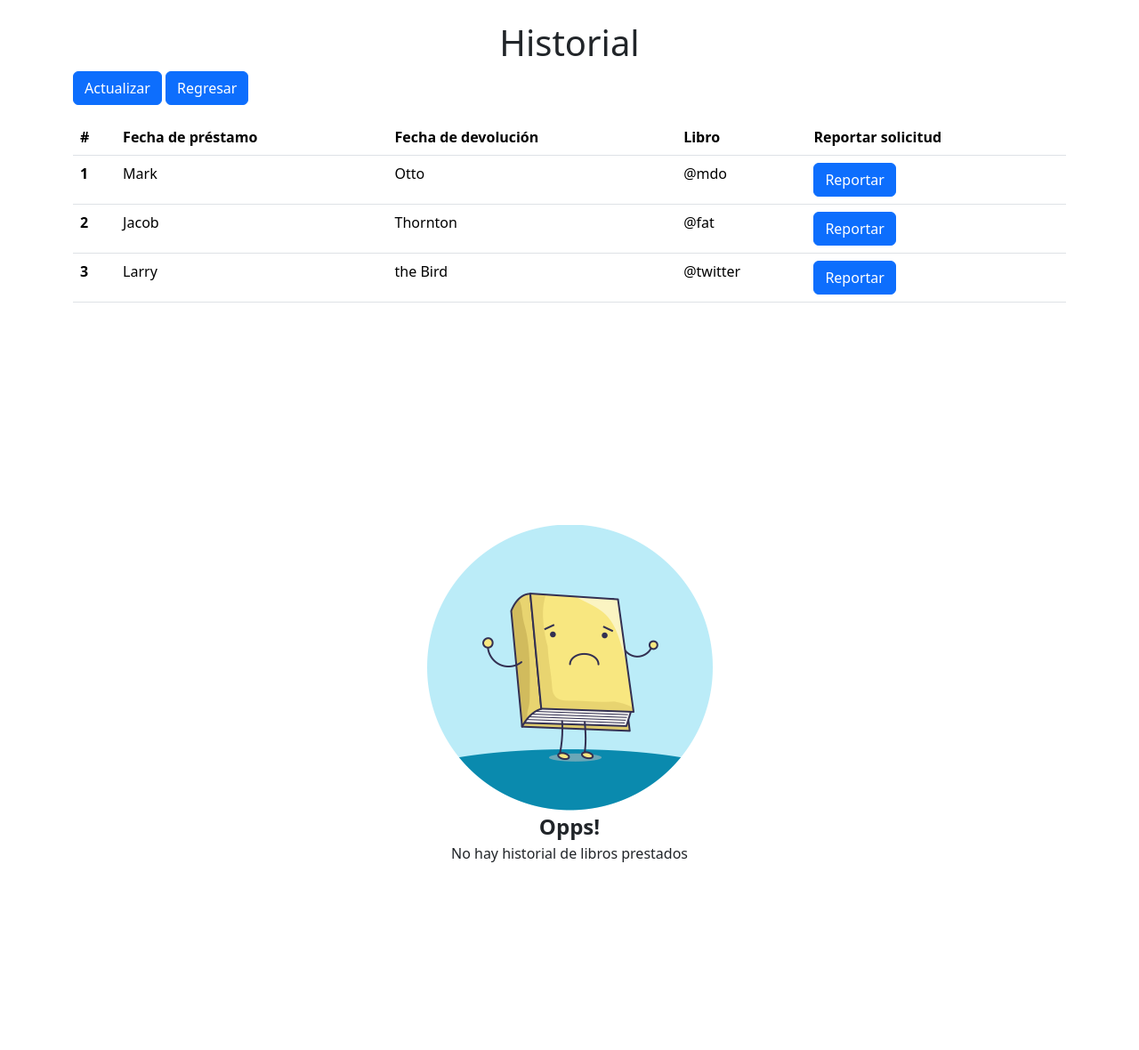
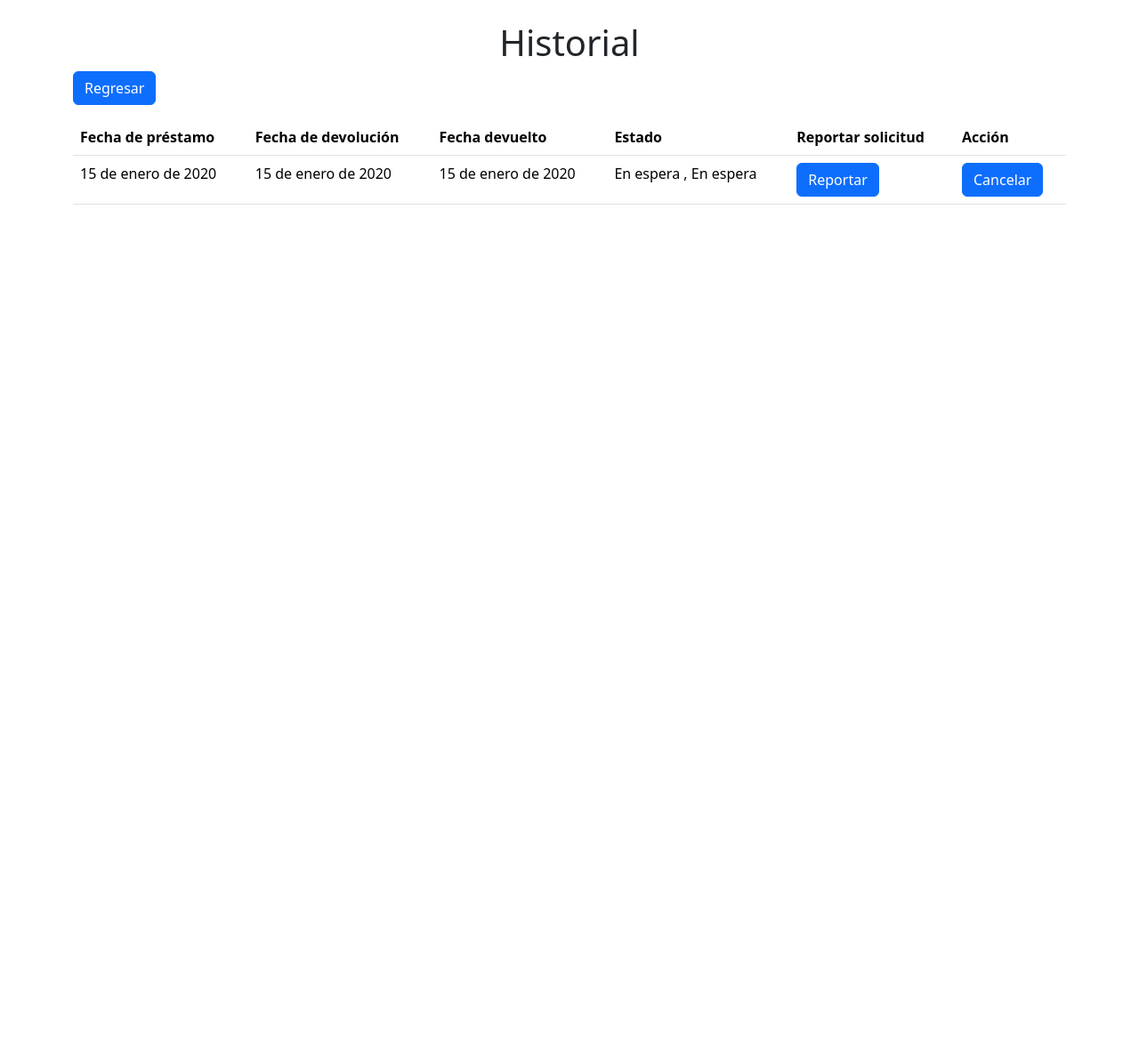
Before and after one commit to AngelloFD/biblioteca_online, a Django app: page /soliUser/ in a window 1280 px wide. Shown: the whole page at 89% size. After the commit the page ends 230 px from the top, so only its background shows below. Run offline with Django 4.2, Linux system fonts and the light colour scheme; a user stored in the database is signed in; tables that the repository leaves empty hold one stand-in row (values such as "Sample post").

Commit message:
Edicion modelo prestamousuario, lista de solicitudes

```diff
--- a/biblioteca_online/biblioteca_online/settings.py
+++ b/biblioteca_online/biblioteca_online/settings.py
@@ -135,7 +135,7 @@ AUTH_PASSWORD_VALIDATORS = [
 
 LANGUAGE_CODE = 'es-pe'
 
-TIME_ZONE = 'UTC'
+TIME_ZONE = 'America/Lima'
 
 USE_I18N = True
 
--- a/biblioteca_online/prestamos/admin.py
+++ b/biblioteca_online/prestamos/admin.py
@@ -1,6 +1,7 @@
 from django.contrib import admin
-from .models import Ejemplares, Prestamo
+from .models import Ejemplares, Prestamo, PrestamoEstado
 
 # Register your models here.
 admin.site.register(Ejemplares)
 admin.site.register(Prestamo)
+admin.site.register(PrestamoEstado)
--- a/biblioteca_online/prestamos/models.py
+++ b/biblioteca_online/prestamos/models.py
@@ -13,11 +13,18 @@ class Ejemplares(models.Model):
 
 class Prestamo(models.Model):
    id_prestamo = models.CharField(max_length=80, primary_key=True, unique=True, null=False, blank=False)
-   id_ejemplar = models.ForeignKey(Ejemplares, on_delete=models.CASCADE)
+   id_ejemplares = models.CharField(max_length=4000,null=False, blank=False, default="vacio")
    id_usuario = models.ForeignKey('usuario.Usuario', on_delete=models.CASCADE)
+   prestado_estado = models.ForeignKey('prestamos.PrestamoEstado', on_delete=models.CASCADE, default="En espera")
    fecha_iniprestamo = models.DateField(null=True, blank=True)
    fecha_finprestamo = models.DateField(null=True, blank=True)
    fecha_devolucion = models.DateField(null=True, blank=True)
 
    def __str__(self):
-      return self.id_prestamo + "_TO_" + self.id_usuario
+      return self.id_prestamo + "_TO_" + str(self.id_usuario)
+
+class PrestamoEstado(models.Model):
+   id_prestado = models.CharField(max_length=80, primary_key=True, unique=True, null=False, blank=False)
+   prestado = models.CharField(max_length=80,null=False, blank=False, default="invalido")
+   def __str__(self):
+      return self.prestado
--- /dev/null
+++ b/biblioteca_online/prestamos/prestamosbc/prestamosBC.py
@@ -0,0 +1,12 @@
+from prestamos.prestamosdalc.prestamoDALC import DALC_GetPrestamoOfUsuario
+from usuario.models import Usuario
+from django.core.exceptions import ObjectDoesNotExist, MultipleObjectsReturned
+
+def BC_GetPrestamoOfUsuario(usuario:Usuario):
+    try:
+        prestamo = DALC_GetPrestamoOfUsuario(usuario)
+        return prestamo
+    except ObjectDoesNotExist:
+        raise f"Error en DALC_GetPrestamoOfUsuario -> {ObjectDoesNotExist}"
+    except MultipleObjectsReturned:
+        raise f"Error en DALC_GetPrestamoOfUsuario -> {MultipleObjectsReturned}"
--- /dev/null
+++ b/biblioteca_online/prestamos/prestamosdalc/prestamoDALC.py
@@ -0,0 +1,12 @@
+from usuario.models import Usuario
+from prestamos.models import Prestamo
+from django.core.exceptions import ObjectDoesNotExist, MultipleObjectsReturned
+
+def DALC_GetPrestamoOfUsuario(usuario:Usuario):
+    try:
+        prestamo = Prestamo.objects.filter(id_usuario=usuario)
+        return prestamo
+    except ObjectDoesNotExist:
+        raise f"Error en DALC_GetPrestamoOfUsuario -> {ObjectDoesNotExist}"
+    except MultipleObjectsReturned:
+        raise f"Error en DALC_GetPrestamoOfUsuario -> {MultipleObjectsReturned}"
--- a/biblioteca_online/templates/usuario/solicitudUser.html
+++ b/biblioteca_online/templates/usuario/solicitudUser.html
@@ -9,48 +9,45 @@
     <h1 class="text-center">Historial</h1>
     <div class="d-flex flex-column align-items-start">
         <div>
-            <button class="btn btn-primary" type = "button" >Actualizar</button>
             <a class="btn btn-primary" href = "{% url 'core:frontendmain' %}">Regresar</a>
         </div>
+        {% if prestamos %}
         <table class="table mt-3 mx-auto">
             <thead class="thead-dark">
                 <tr>
-                    <th scope="col">#</th>
                     <th scope="col">Fecha de préstamo</th>
                     <th scope="col">Fecha de devolución</th>
-                    <th scope="col">Libro</th>
+                    <th scope="col">Fecha devuelto</th>
+                    <th scope="col">Estado</th>
                     <th scope="col">Reportar solicitud</th>
+                    <th scope="col">Acción</th>
                 </tr>
             </thead>
             <tbody>
+            {% for prestamo in prestamos %}
+
                 <tr>
-                    <th scope="row">1</th>
-                    <td>Mark</td>
-                    <td>Otto</td>
-                    <td>@mdo</td>
+                    <td>{{prestamo.fecha_iniprestamo}}</td>
+                    <td>{{prestamo.fecha_finprestamo}}</td>
+                    <td>{{prestamo.fecha_devolucion}}</td>
+                    <td>{{prestamo.prestado_estado}} , {{prestamo.prestado_estado.prestado}}</td>
                     <td><button class="btn btn-primary">Reportar</button></td>
+                    {%if prestamo.prestado_estado.prestado == 'En espera'%}
+                    <td><button class="btn btn-primary">Cancelar</button></td>
+                    {%else%}
+                    <td>---</td>
+                    {%endif%}
                 </tr>
-                <tr>
-                    <th scope="row">2</th>
-                    <td>Jacob</td>
-                    <td>Thornton</td>
-                    <td>@fat</td>
-                    <td><button class="btn btn-primary">Reportar</button></td>
-                </tr>
-                <tr>
-                    <th scope="row">3</th>
-                    <td>Larry</td>
-                    <td>the Bird</td>
-                    <td>@twitter</td>
-                    <td><button class="btn btn-primary">Reportar</button></td>
-                </tr>
+            {%endfor%}
             </tbody>
         </table>
+        {%else%}
+        <div class="container center-content">
+            <img src="/static/image/libro_error.png" alt="Error Image">
+            <label class="error-text">Opps!</label>
+            <label>Empieza a pedir libros en nuestro servicios!</label>
+        </div>
     </div>
 </div>
-<div class="container center-content">
-    <img src="/static/image/libro_error.png" alt="Error Image">
-    <label class="error-text">Opps!</label>
-    <label>No hay historial de libros prestados</label>
-</div>
+{%endif%}
 {% endblock body%}
--- a/biblioteca_online/usuario/models.py
+++ b/biblioteca_online/usuario/models.py
@@ -27,4 +27,4 @@ class InformeUsuario(models.Model):
    fecha_creacion = models.DateField(auto_now_add=True, null=False, blank=False)
 
    def __str__(self):
-      return self.id_informe + " " + self.id_usuario
+      return self.id_informe + " - " + str(self.id_usuario)
--- a/biblioteca_online/usuario/views.py
+++ b/biblioteca_online/usuario/views.py
@@ -1,3 +1,5 @@
+from prestamos.prestamosbc.prestamosBC import BC_GetPrestamoOfUsuario
+from usuario.usuariobc.usuariobc import BC_GetusuariobyUser
 from .forms import RegisterForm, LoginForm
 from .services import verificar_DNI
 from .models import Usuario
@@ -79,7 +81,6 @@ def conf_user(request):
         if dni is None:
             return render(request, "usuario/confUser.html")
         result = verificar_DNI(dni)
-        print("result: ", result)
         if result and 'nombres' in result:
             # agregar first_name, last_name y dni al usuario
             user = request.user
@@ -104,6 +105,12 @@ def conf_user(request):
 
 def solicitud_user(request):
     if request.user.is_authenticated:
-        return render(request, "usuario/solicitudUser.html")
+        usuario:Usuario
+        usuario = BC_GetusuariobyUser(request.user)
+        prestamos = BC_GetPrestamoOfUsuario(usuario)
+        context = {
+            "prestamos": prestamos
+        }
+        return render(request, "usuario/solicitudUser.html",context)
     else:
         return render(request, "usuario/login.html")
```
Also changed, not shown: biblioteca_online/templates/prestamos/main_prestamo.html (+1 -15 lines), biblioteca_online/prestamos/migrations/0003_remove_prestamo_id_ejemplar_prestamo_id_ejemplares.py (added), biblioteca_online/prestamos/migrations/0004_prestamoestado.py (added), biblioteca_online/prestamos/migrations/0005_prestamo_prestado_estado.py (added).
